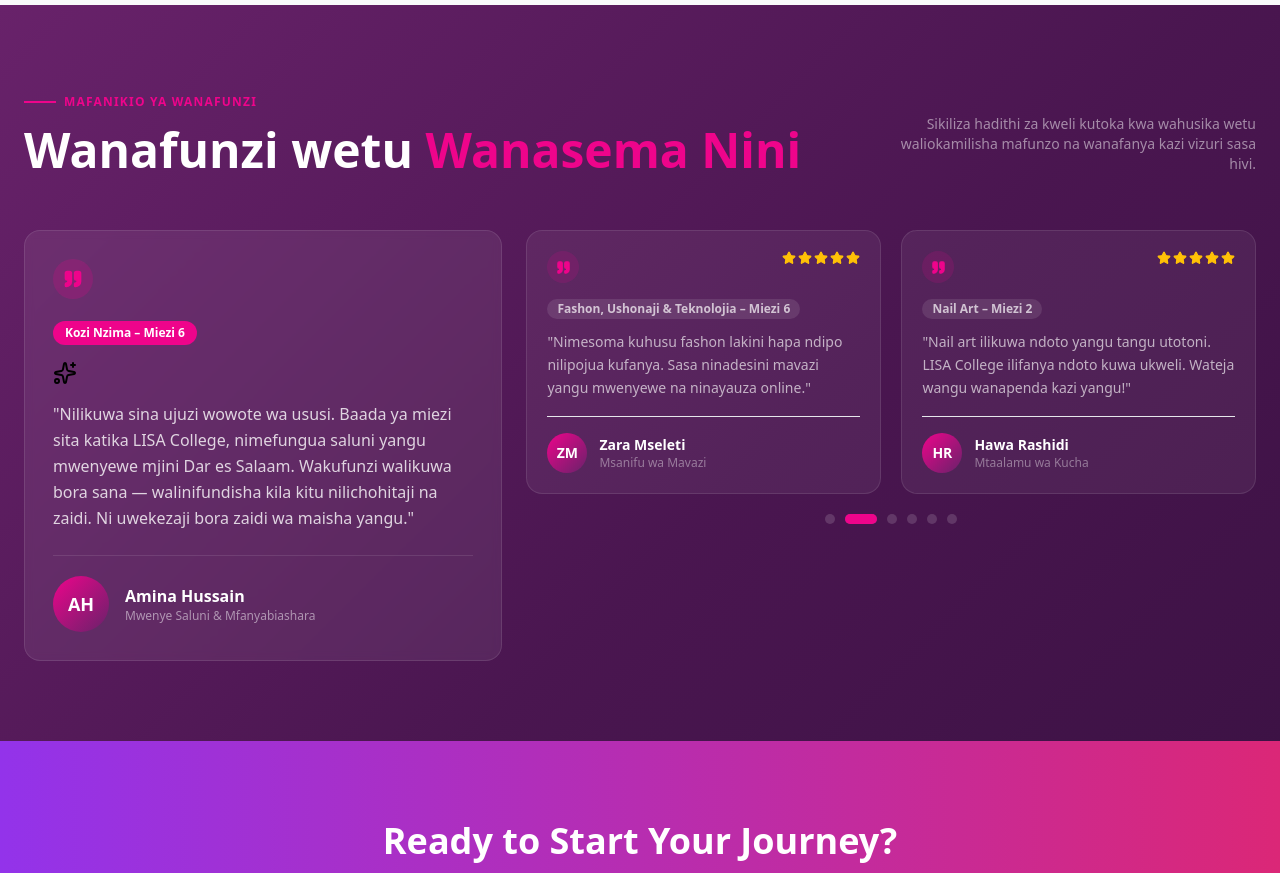
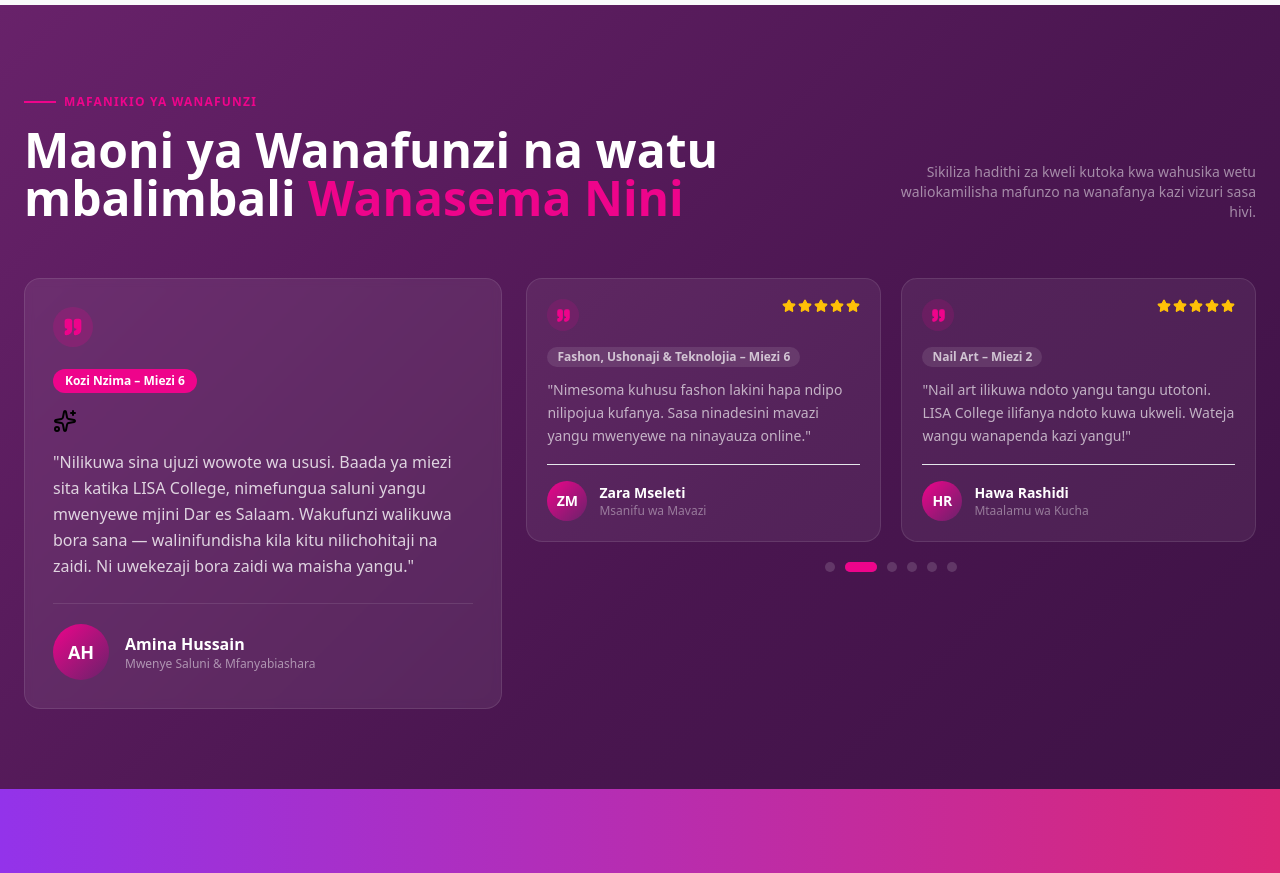
Before and after one commit to msetitech/lisacollege, a React app in the folder frontend/: page / in a window 1280 px wide. Shown: the part 3720-4593 px from the top of the page. Built offline with nearby package versions, Linux system fonts and the light colour scheme; the HTML template or start-up script is replaced by a standard one.

Commit message:
fixing test monial

```diff
--- a/frontend/src/components/Sections/Testimonials.jsx
+++ b/frontend/src/components/Sections/Testimonials.jsx
@@ -150,7 +150,7 @@ export default function Testimonials() {
 							</span>
 						</div>
 						<h2 className="text-4xl md:text-5xl font-bold text-white leading-tight">
-							Wanafunzi wetu
+							Maoni ya Wanafunzi na watu mbalimbali
 							<span className="text-[#EE048B]"> Wanasema Nini</span>
 						</h2>
 					</div>
```
